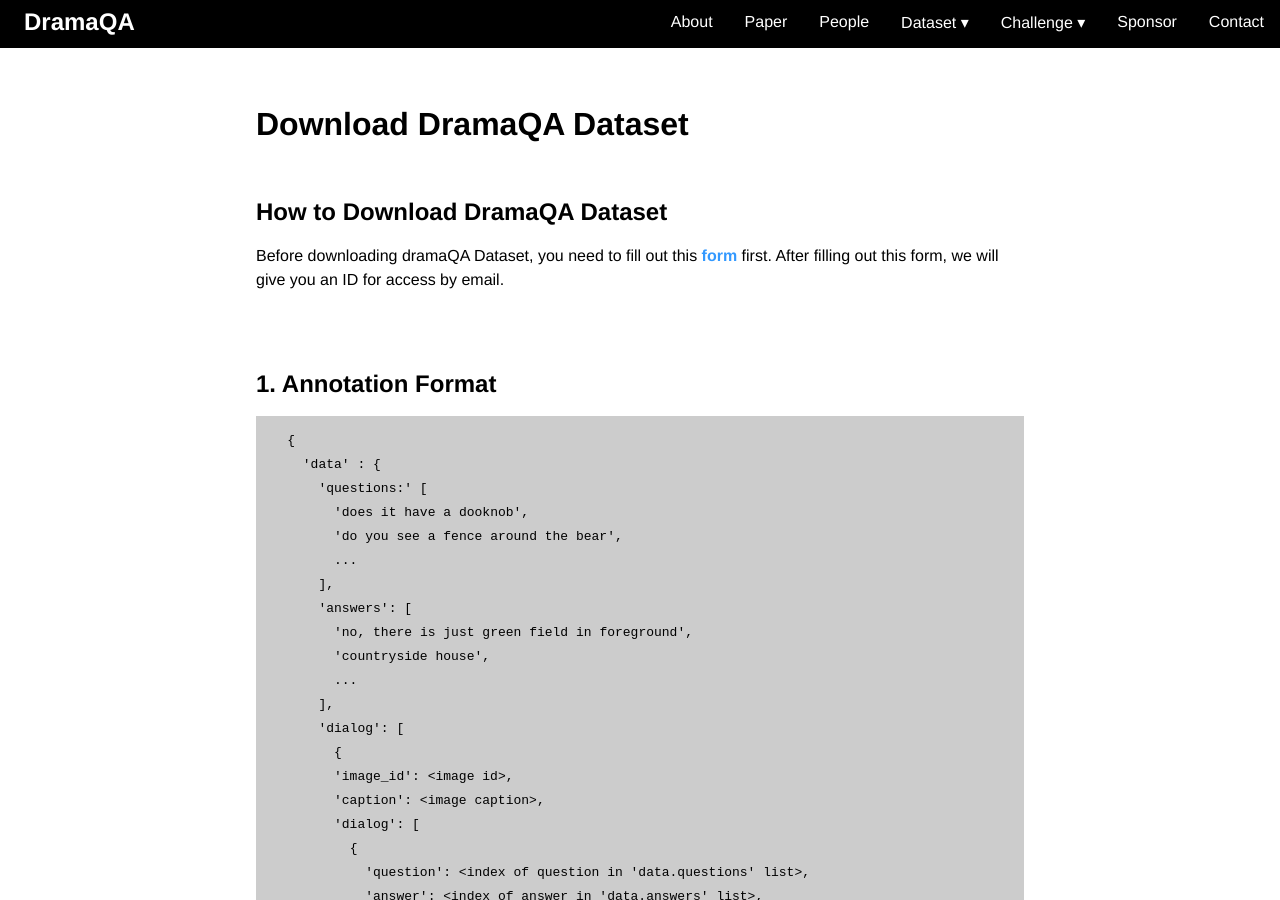
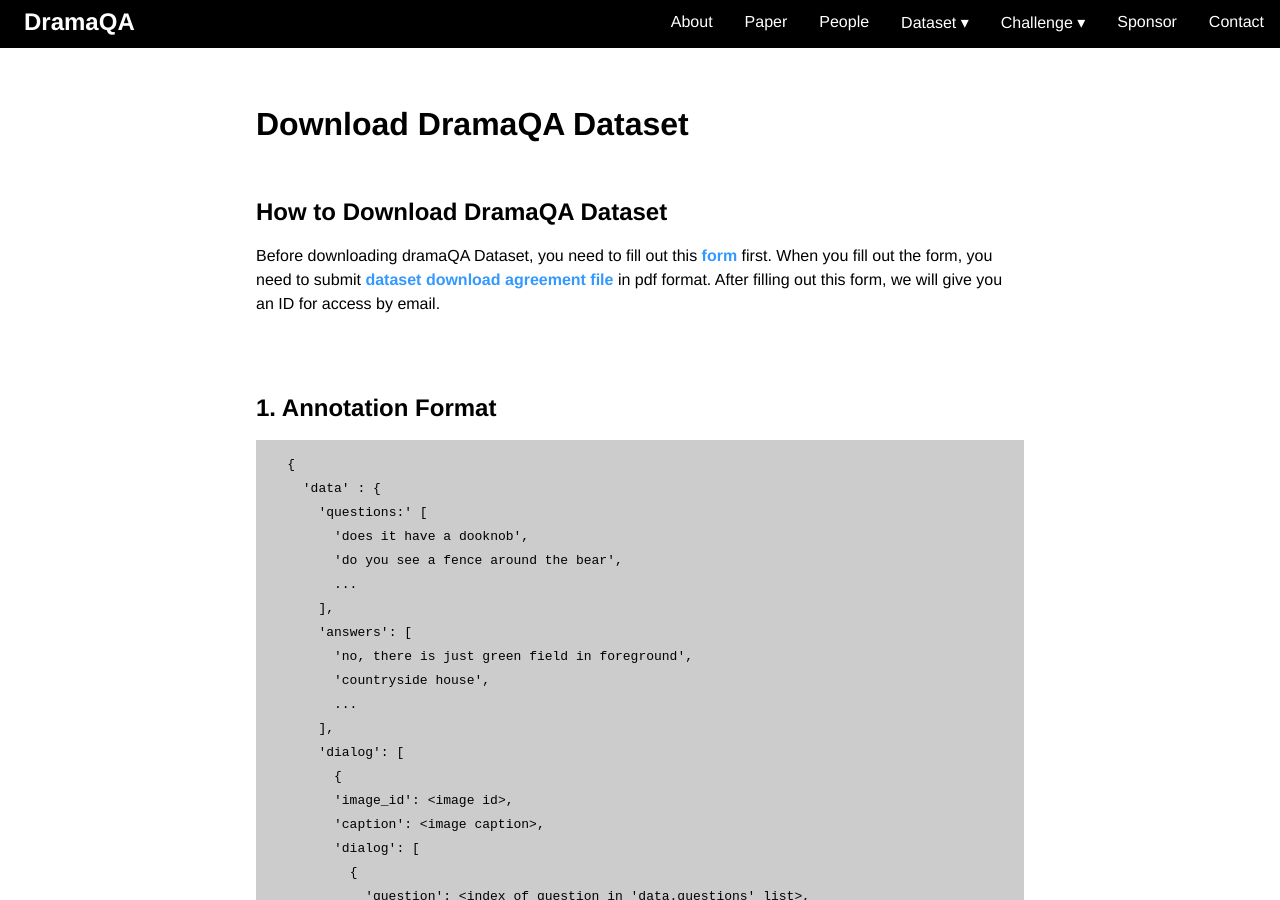
Before and after one commit to friendsqa/friendsqa.github.io, a Jekyll site: the page built from download.md, in a window 1280 px wide and 900 px high. Built offline with Jekyll 4.4.1, drawn with Linux system fonts in a browser that asks for light colours.

Commit message:
revise download part

```diff
--- a/download.md
+++ b/download.md
@@ -15,7 +15,9 @@
         How to Download DramaQA Dataset
       </h2>
       <p class="content-item">
-        Before downloading dramaQA Dataset, you need to fill out this <a id="download_link" href="https://docs.google.com/forms/d/e/1FAIpQLSdqQTHp6-AiNQijHhcPAPvFV_6TFer06e6aWG1l_jRhRo2E5w/viewform">form</a> first. After filling out this form, we will give you an ID for access by email.
+        Before downloading dramaQA Dataset, you need to fill out this <a id="download_link" href="https://docs.google.com/forms/d/e/1FAIpQLSdqQTHp6-AiNQijHhcPAPvFV_6TFer06e6aWG1l_jRhRo2E5w/viewform">form</a> first.
+        When you fill out the form, you need to submit <a id="download_link" href="/assets/dramaqa_download_agreement.docx">dataset download agreement file</a> in pdf format.
+        After filling out this form, we will give you an ID for access by email.
       </p>
   </div>
   <div class = "content-subcontainer">
```
Also changed, not shown: index.md (+1 -1 lines).
